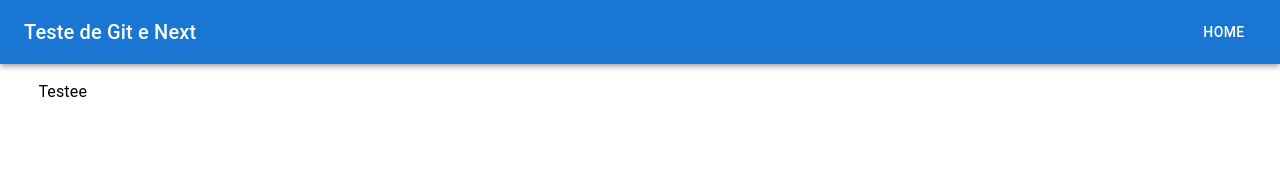
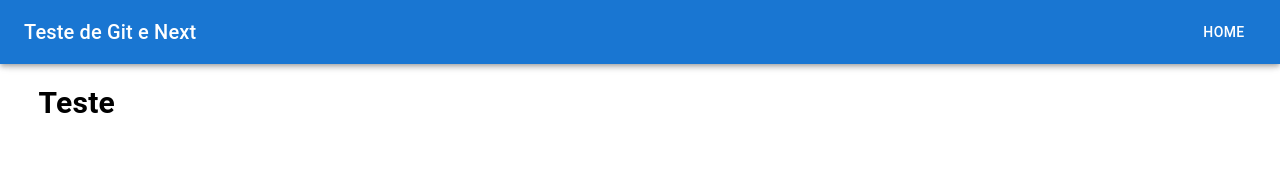
Before and after one commit to MarceloDCastro/Teste-de-Git-e-Next, a Next.js app: page / in a window 1280 px wide. Shown: the top 175 px of the page. Built offline with nearby package versions, Linux system fonts and the light colour scheme.

Commit message:
feat: Title

```diff
--- /dev/null
+++ b/components/Title/index.tsx
@@ -0,0 +1,23 @@
+import React from "react";
+import { SxProps, Theme, Typography } from "@mui/material";
+
+interface ITitleProps {
+    children: string;
+    sx?: SxProps<Theme>;
+}
+
+export function Title ({ children, sx }: ITitleProps) {
+
+    return (
+        <Typography
+            component='h1'
+            sx={{
+                fontSize:'30px',
+                fontWeight: 'bold',
+                ...sx
+            }}
+        >
+            {children}
+        </Typography>
+    )
+}
--- a/pages/_app.tsx
+++ b/pages/_app.tsx
@@ -1,6 +1,6 @@
 import '../styles/globals.css'
 import type { AppProps } from 'next/app'
-import { Layout } from '../components/Layout/indes'
+import { Layout } from '../components/Layout'
 import Head from 'next/head'
 
 function MyApp({ Component, pageProps }: AppProps) {
--- a/pages/index.tsx
+++ b/pages/index.tsx
@@ -2,12 +2,13 @@ import { Typography } from '@mui/material'
 import type { NextPage } from 'next'
 import Head from 'next/head'
 import Image from 'next/image'
+import { Title } from '../components/Title'
 import styles from '../styles/Home.module.css'
 
 const Home: NextPage = () => {
   return (
     <>
-      <Typography component='h1'>Testee</Typography>
+      <Title>Teste</Title>
     </>
   )
 }
```
Also changed, not shown: components/Layout/index.tsx (renamed from components/Layout/indes.tsx).
